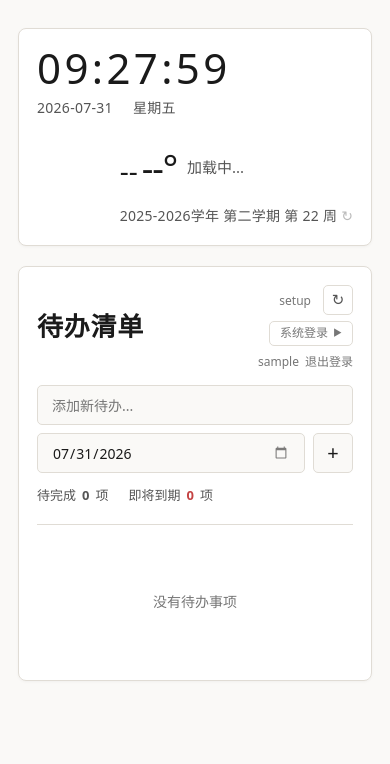
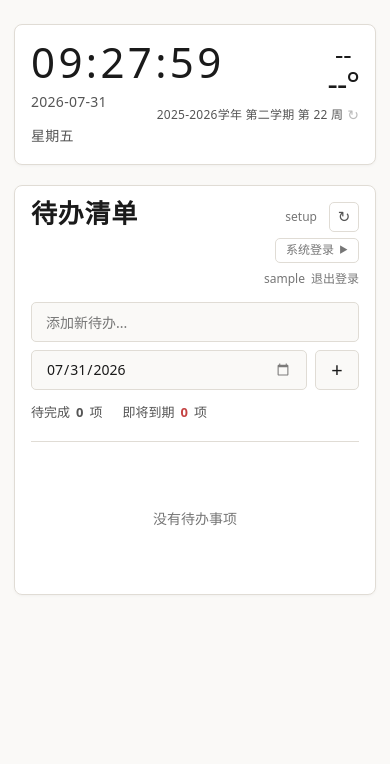
Before and after one commit to zboheng53-jpg/canvas-dashboard, a Flask app: page / in a window 390 px wide. Shown: the top 764 px of the page. Run offline with Flask 3, Linux system fonts and the light colour scheme; the visitor is signed in with stand-in values (Sample User, id 1); a database or web service that is not in the repository returns one stand-in record (values such as "Sample title"); data that the repository does not hold is empty.

Commit message:
feat: make dashboard responsive on mobile

```diff
--- a/static/style.css
+++ b/static/style.css
@@ -1077,51 +1077,50 @@ a:hover { color: var(--accent-hover); }
 
 /* ---- Responsive ---- */
 @media (max-width: 768px) {
-  .dashboard { padding: 28px 18px 64px; }
-  .card { padding: 18px; }
-  .top-bar {
-    flex-direction: column;
-    align-items: flex-start;
-    gap: 20px;
+  .dashboard { padding: 24px 14px 48px; }
+  .card { padding: 16px; }
+  .top-bar { flex-direction: row; align-items: flex-start; gap: 12px; }
+  .top-bar .clock-section { min-width: 0; }
+  .clock-section .time { font-size: 42px; }
+  .clock-section .date-info { gap: 12px; flex-wrap: wrap; }
+  .top-right-group { align-items: flex-end; align-self: flex-start; min-width: 48px; }
+  .weather-card { flex-direction: column; align-items: flex-end; gap: 2px; }
+  .weather-left { display: flex; flex-direction: column; align-items: center; gap: 1px; }
+  .weather-emoji { font-size: 26px; }
+  .weather-temp { font-size: 32px; line-height: 1; }
+  .weather-right { display: none; }
+  .term-info { justify-content: flex-end; margin-top: 5px; font-size: 12px; text-align: right; }
+  .section-header { flex-wrap: wrap; align-items: flex-start; gap: 8px; }
+  .header-right { margin-left: auto; }
+  .add-todo-form { display: grid; grid-template-columns: minmax(0, 1fr) 44px; flex-wrap: nowrap; }
+  .add-todo-form #new-todo-input { grid-column: 1 / -1; min-width: 0; }
+  .add-todo-form .date-input { grid-column: 1; width: 100%; }
+  .add-todo-form button { grid-column: 2; width: 44px; }
+  .item-course { display: none; }
+  .unified-item {
+    display: grid;
+    grid-template-columns: auto minmax(0, 1fr) auto;
+    grid-template-areas: "source title due" "source labels labels" "source subtask actions";
+    align-items: start;
+    column-gap: 8px;
+    row-gap: 4px;
+    margin-left: -3px;
+    margin-right: 0;
+    padding: 10px 0 10px 12px;
   }
-  .clock-section .time { font-size: 42px; }
-  .item-course { display: none; }
-  .add-todo-form { flex-wrap: wrap; }
-  .add-todo-form .date-input { flex: 1; width: auto; }
+  .unified-item:hover { margin-left: -3px; margin-right: 0; padding-left: 12px; padding-right: 0; }
+  .unified-item.urgent, .unified-item.approaching { padding-right: 0; }
+  .item-source-badge { grid-area: source; align-self: start; }
+  .item-title { grid-area: title; }
+  .item-due { grid-area: due; align-self: start; font-size: 12px; }
+  .item-labels { grid-area: labels; margin-top: 0; min-width: 0; }
+  .label-badge { max-width: 100%; box-sizing: border-box; overflow: hidden; text-overflow: ellipsis; }
+  .item-subtask-slot { grid-area: subtask; margin-right: 0; min-height: 36px; }
+  .item-actions { grid-area: actions; justify-self: end; min-height: 36px; }
+  .btn-flag, .btn-dismiss, .btn-delete, .subtask-toggle { width: 36px; height: 36px; padding: 0; }
+  .login-cards { grid-template-columns: repeat(2, 1fr); }
   .platform-row { flex-direction: column; gap: 16px; }
-  .unified-item:hover {
-    margin: 0 -14px;
-    padding-left: 14px;
-    padding-right: 14px;
-  }
-  .unified-item.urgent {
-    margin-left: -3px;
-    padding-left: 14px;
-    padding-right: 14px;
-  }
-  .unified-item.approaching {
-    margin-left: -3px;
-    padding-left: 14px;
-    padding-right: 14px;
-  }
-
-  .subtask-panel {
-    margin-left: 34px;
-    margin-right: 0;
-  }
-
-  .subtask-upcoming-preview {
-    margin-left: 34px;
-    margin-right: 0;
-  }
-
-  .subtask-due-input {
-    width: 100px;
-  }
-
-  .subtask-toggle {
-    width: 31px;
-    height: 27px;
-    font-size: 17px;
-  }
+  .subtask-panel { margin-left: 34px; margin-right: 0; }
+  .subtask-upcoming-preview { margin-left: 34px; margin-right: 0; }
+  .subtask-due-input { width: 100px; }
 }
```
Also changed, not shown: tests/test_frontend_playwright.py (+78 -0 lines).
